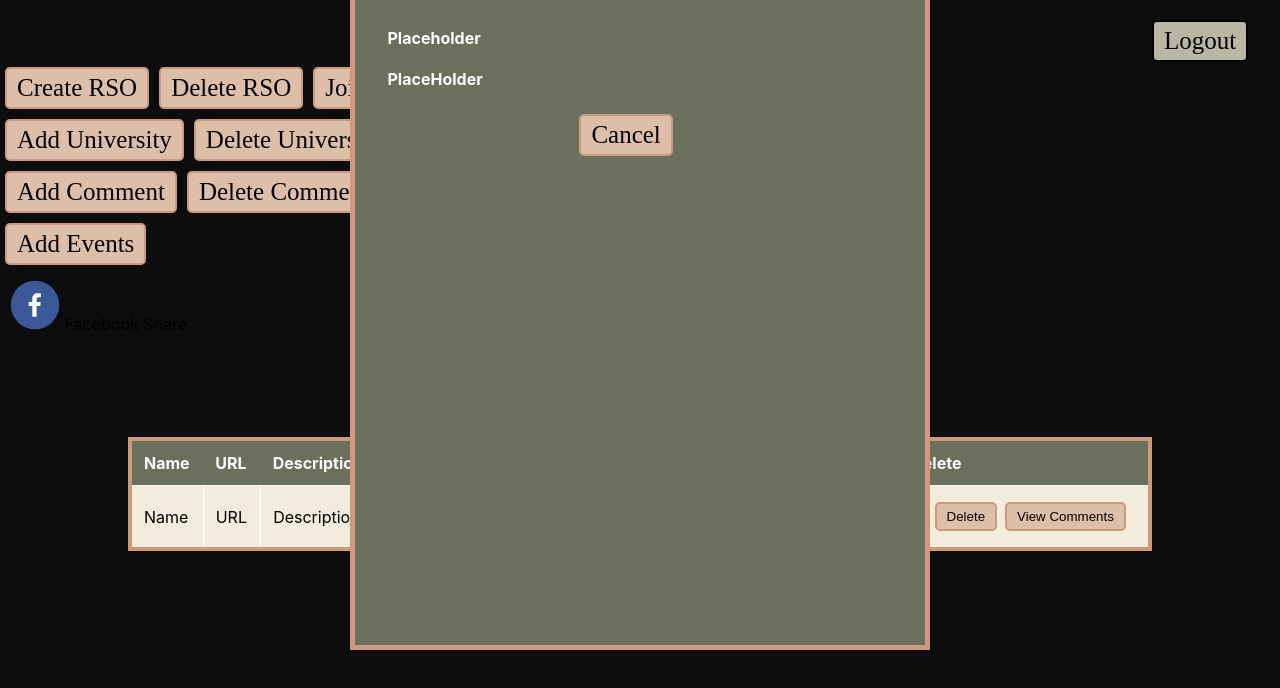
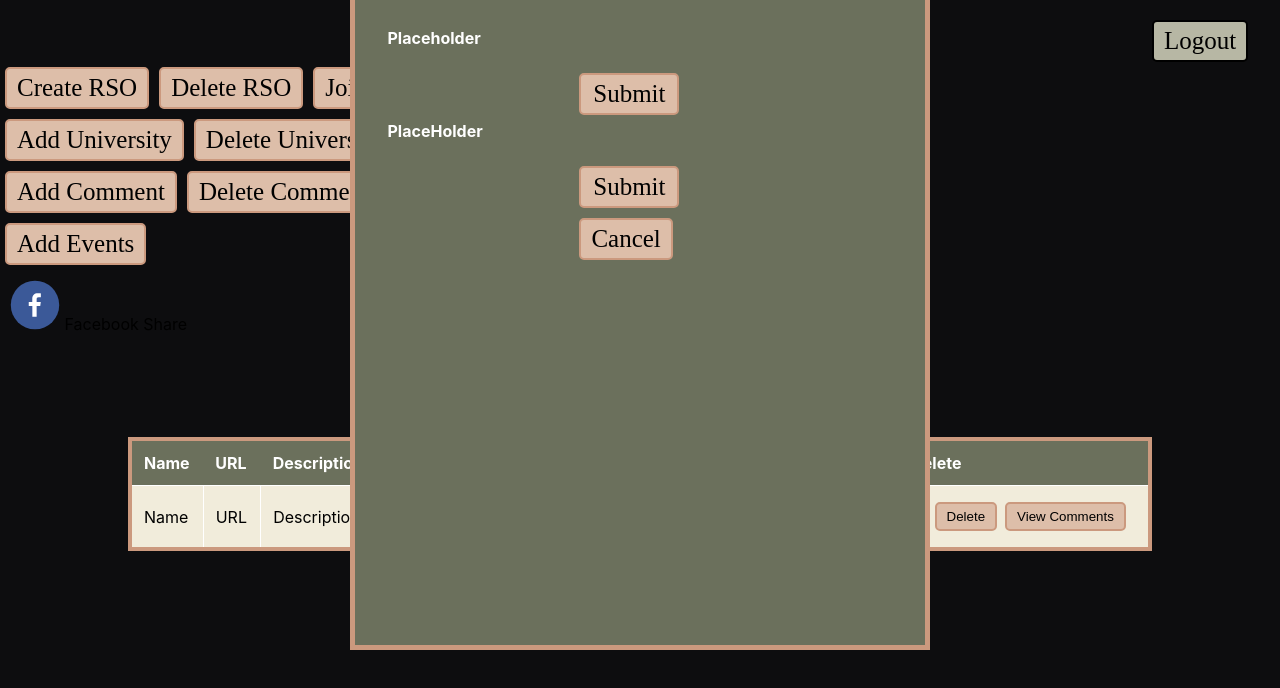
Before and after one commit to Nick1052/DBReact, a React (Create React App) app: page /pages/MainPage.js in a window 1280 px wide. Both pictures are taken after a click on the button "Add Comment". Shown: the top 688 px of the page. Built offline with nearby package versions, Linux system fonts and the light colour scheme.

Commit message:
Whole lot of fixes.

```diff
--- a/src/pages/MainPage.js
+++ b/src/pages/MainPage.js
@@ -1,5 +1,5 @@
 import React, {useState} from "react"
-import {useNavigate} from 'react-router-dom'
+import {Navigate, useNavigate} from 'react-router-dom'
 import {useLocation} from 'react-router-dom'
 import Popup from "../components/CustomPopUp"
 import {FacebookShareCount, FacebookShareButton, FacebookIcon} from "react-share";
@@ -42,7 +42,7 @@ function MainPage() {
         <div className="page">
             <div className="controls">
                 <div  className="eventsControls">
-                    <button className="logOut" onClick= {() => console.log('FIX HERE')}>Logout</button>
+                    <button className="logOut" onClick= {() => Navigate('/')}>Logout</button>
                 </div>
                 <div className="rsoControls">
                     <button className="controlsB" onClick= {() => handleButtonClick("createRSO")}>Create RSO</button>
@@ -91,9 +91,9 @@ function MainPage() {
                             <td>End time</td>
                             <td>Type of event</td>
                             <td>
-                                <button className="modify">Edit</button>
-                                <button className="modify">Delete</button>
-                                <button className="modify">View Comments</button>
+                                <button className="modify" onClick={() => handleButtonClick("editEvent")}>Edit</button>
+                                <button className="modify" onClick={() => handleButtonClick("deleteEvent")}>Delete</button>
+                                <button className="modify" onClick={() => handleButtonClick("viewComments")}>View Comments</button>
                             </td>
                             <td className="eventId">eventId</td>
 
@@ -119,6 +119,7 @@ function MainPage() {
                                 userId : {location.state.userId}
                             </label> */}
                             <br />
+                            <button type ='submit' className="popup-close-btn">Submit</button>
                         </form>
                     </div>
                 }
@@ -129,6 +130,7 @@ function MainPage() {
                                 PlaceHolder
                             </label>
                             <br />
+                            <button type ='submit' className="popup-close-btn">Submit</button>
                         </form>
                     </div>
                 }
@@ -147,6 +149,7 @@ function MainPage() {
                             <label className="eventId">
                                 rsoId :
                             </label>
+                            <button type ='submit' className="popup-close-btn">Submit</button>
                         </form>
                     </div>
                 }
@@ -157,6 +160,7 @@ function MainPage() {
                                 University Name:
                                 <input className="popupInput" type="universityName" name="universityName"  />
                             </label>
+                            <button type ='submit' className="popup-close-btn">Submit</button>
                         </form>
                     </div>
                 }
@@ -167,6 +171,7 @@ function MainPage() {
                                 University Name:
                                 <input className="popupInput" type="universityName" name="universityName"  />
                             </label>
+                            <button type ='submit' className="popup-close-btn">Submit</button>
                         </form>
                     </div>
                 }
@@ -177,6 +182,7 @@ function MainPage() {
                                 Placeholder
                             </label>
                             <br />
+                            <button type ='submit' className="popup-close-btn">Submit</button>
                         </form>
                     </div>
                 }
@@ -187,6 +193,7 @@ function MainPage() {
                                 Placeholder
                             </label>
                             <br />
+                            <button type ='submit' className="popup-close-btn">Submit</button>
                         </form>
                     </div>
                 }
@@ -197,6 +204,7 @@ function MainPage() {
                                 PlaceHolder
                             </label>
                             <br />
+                            <button type ='submit' className="popup-close-btn">Submit</button>
                         </form>
                     </div>
                 }
@@ -251,7 +259,38 @@ function MainPage() {
                             <label className="eventId">
                                 userId : {location.state.userId}
                             </label>
+                            <button type ='submit' className="popup-close-btn">Submit</button>
                         </form>
+                    </div>
+                }
+                {popupType === "viewComments" &&
+                    <div>
+                        <table>
+                        <thead>
+                        <tr>
+                            <th>Comment</th>
+                            <th>Email</th>
+
+                        </tr>
+                    </thead>
+                    <tbody>
+                    <tr>
+                            <td>Hello Students</td>
+                            <td>vu@ucf.edu</td>
+                        </tr>
+                    </tbody>
+                        </table>
+                    </div>
+                }
+                {popupType === "editEvent" &&
+                    <div>
+                        <label>PlaceHolder</label>
+                    </div>
+                }
+                {popupType === "deleteEvent" &&
+                    <div>
+                       <button>Are you sure you want to delete?</button>
+                       <button type ='button' className="popup-close-btn">Submit</button>
                     </div>
                 }
             </Popup>
```
